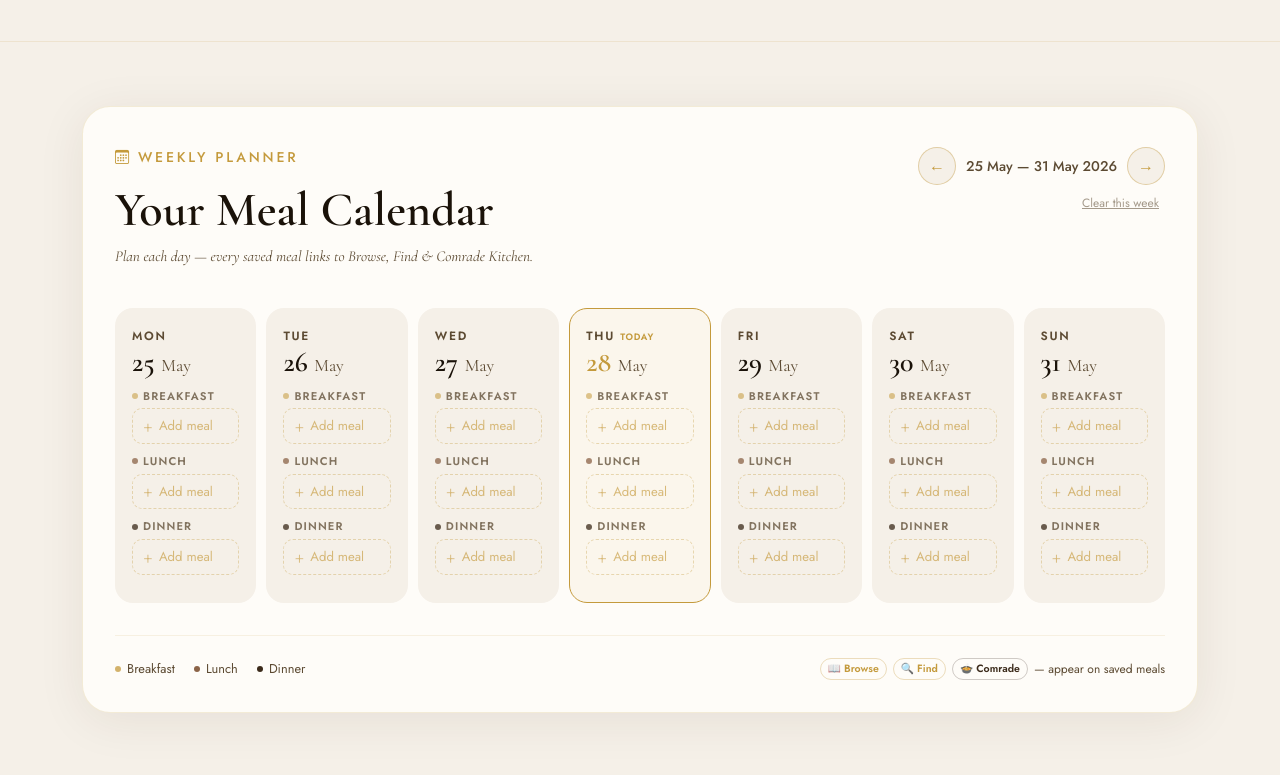
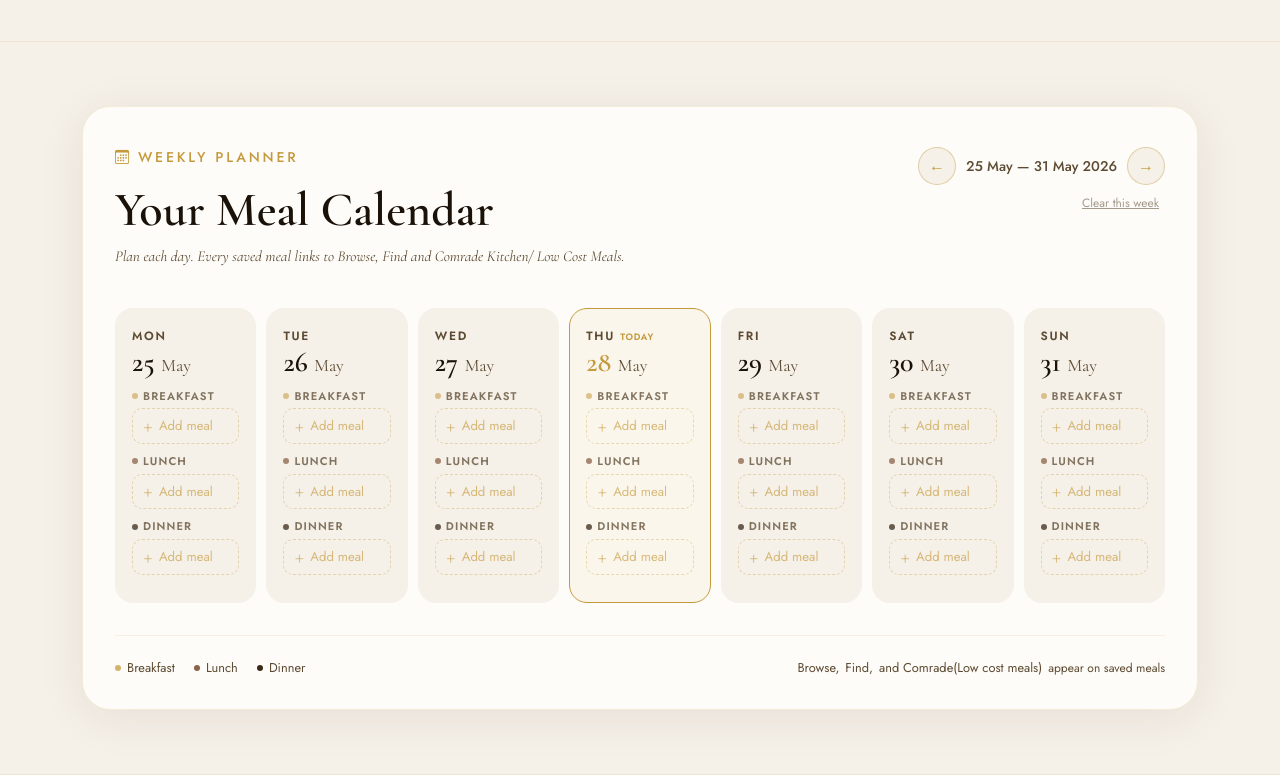
Before and after one commit to KAGWIRIA0/App_Til_Madforslag, a Django app: page / in a window 1280 px wide. Shown: the part 1392-2167 px from the top of the page. Run offline with Django 5.2, Linux system fonts and the light colour scheme; data that the repository does not hold is empty; some web fonts are replaced.

Commit message:
Edited text

```diff
--- a/core/templates/core/meal_planner.html
+++ b/core/templates/core/meal_planner.html
@@ -156,7 +156,7 @@
     cursor: pointer;
   }
 
-  /* ── Legend ── */
+  /* Legend */
   .mp-legend {
     display: flex; gap: 1.2rem; flex-wrap: wrap; align-items: center;
     margin-top: 1.6rem; padding-top: 1.4rem;
@@ -200,7 +200,7 @@
   }
   .mp-tab.active { background: var(--gold); border-color: var(--gold); color: var(--white); }
 
-  /* ── Clear-week confirm mini modal ── */
+  /* Clear-week confirm mini modal */
   #mpClearConfirm {
     display: none; position: fixed;
     top: 50%; left: 50%; transform: translate(-50%,-50%);
@@ -225,7 +225,7 @@
           <p class="section-label"><i class="bi bi-calendar3"></i> Weekly Planner</p>
           <h2 class="section-heading" style="font-size:clamp(2rem,4.5vw,3rem);margin-top:.4rem;">Your Meal Calendar</h2>
           <p class="section-subheading mt-1" style="font-size:.95rem;">
-            Plan each day — every saved meal links to <em>Browse</em>, <em>Find</em> &amp; <em>Comrade Kitchen</em>.
+            Plan each day. Every saved meal links to <em>Browse</em>, <em>Find</em> and <em>Comrade Kitchen/ Low Cost Meals</em>.
           </p>
         </div>
         <div class="d-flex flex-column align-items-end gap-2">
@@ -249,10 +249,10 @@
         <div class="mp-legend-item"><div class="mp-dot" style="background:#8B6347"></div>Lunch</div>
         <div class="mp-legend-item"><div class="mp-dot" style="background:#3B2A1A"></div>Dinner</div>
         <div style="margin-left:auto;display:flex;gap:6px;align-items:center;flex-wrap:wrap;">
-          <span class="mp-link" style="cursor:default;">📖 Browse</span>
-          <span class="mp-link" style="cursor:default;">🔍 Find</span>
-          <span class="mp-link comrade" style="cursor:default;">🍲 Comrade</span>
-          <span style="font-size:.75rem;color:var(--text-mid);">— appear on saved meals</span>
+          <span  style="cursor:default;">Browse,</span>
+          <span  style="cursor:default;">Find,</span>
+          <span  style="cursor:default;"> and Comrade(Low cost meals)</span>
+          <span style="font-size:.75rem;color:var(--text-mid);">appear on saved meals</span>
         </div>
       </div>
 
```
